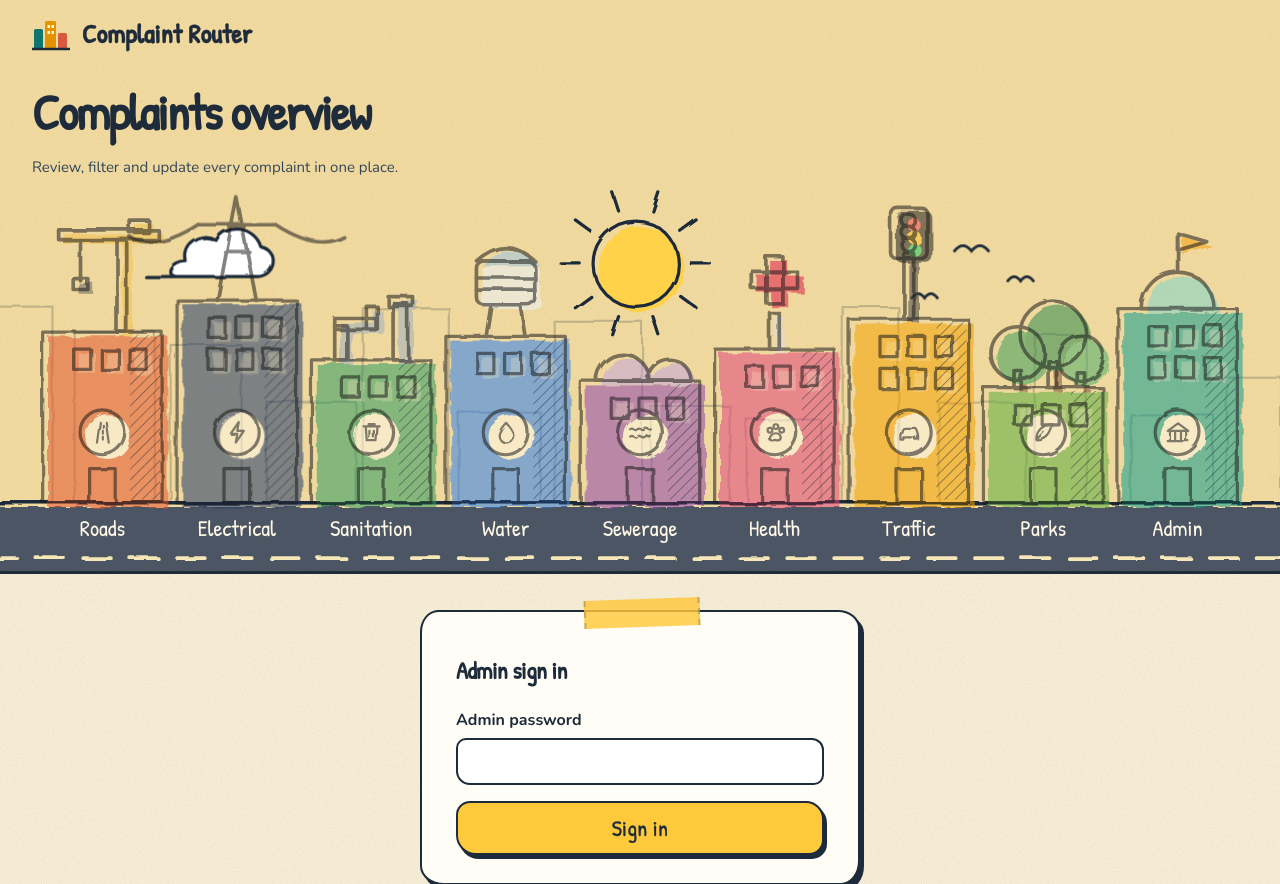
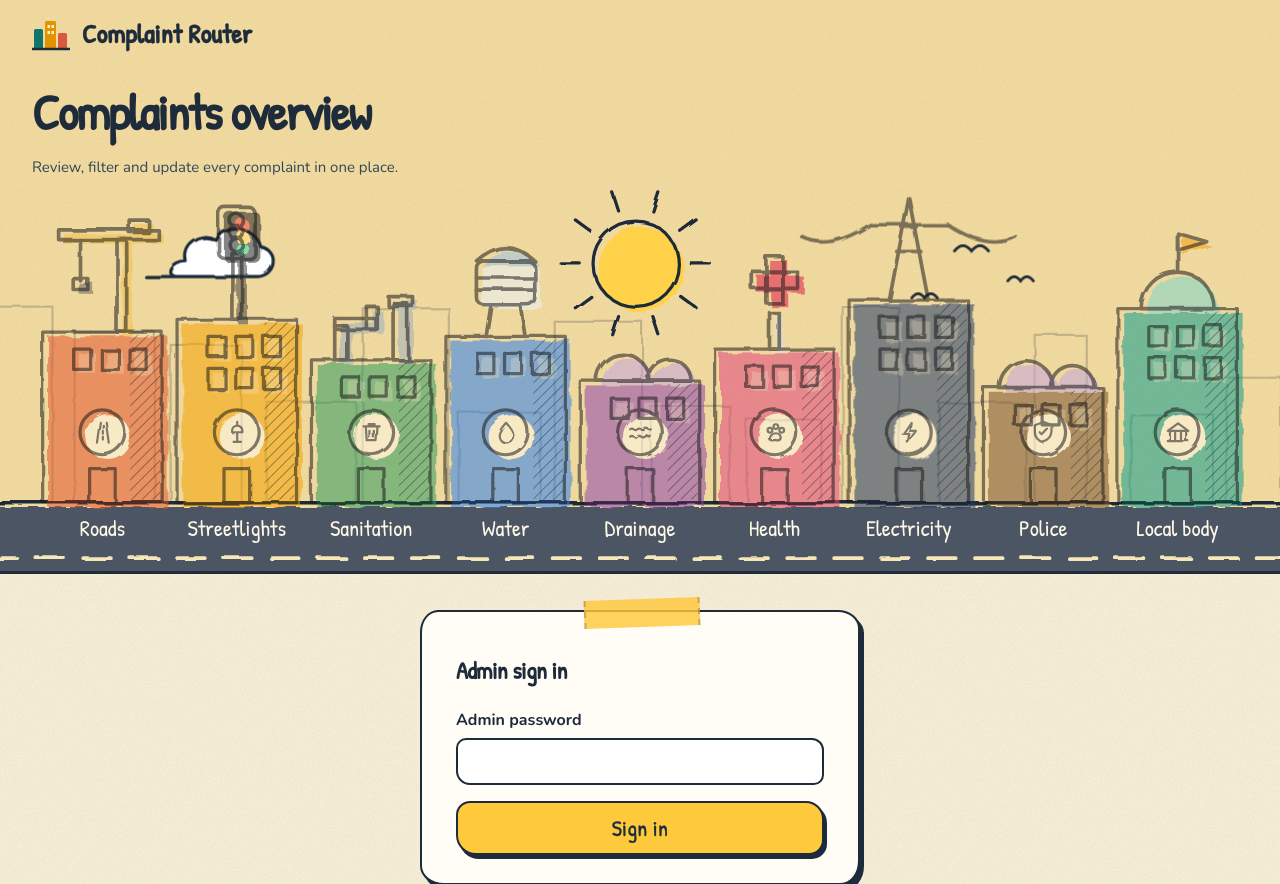
Before and after one commit to nightshade97676-alt/complaint-router, a FastAPI app: page /admin in a window 1280 px wide. Shown: the top 884 px of the page. Run offline with FastAPI, Linux system fonts and the light colour scheme.

Commit message:
Update admin.html

```diff
--- a/templates/admin.html
+++ b/templates/admin.html
@@ -109,15 +109,15 @@
   const INK = "#1D2B3A";
   // ds = the department names (from the server) that this building stands for
   const B = [
-    {ds: ["Roads & Infrastructure"],                                           s: "Roads",      c: "#E4572E", h: 160, roof: "crane",  ic: "road"},
-    {ds: ["Electrical Department"],                                            s: "Electrical", c: "#243B6B", h: 190, roof: "pylon",  ic: "bolt"},
-    {ds: ["Sanitation Department", "Sanitation / Drainage Department"],        s: "Sanitation", c: "#2E9B5E", h: 134, roof: "pipes",  ic: "trash"},
-    {ds: ["Water Supply Department"],                                          s: "Water",      c: "#2F80ED", h: 156, roof: "tank",   ic: "drop"},
-    {ds: ["Sewerage Department"],                                              s: "Sewerage",   c: "#8E44AD", h: 114, roof: "tanks",  ic: "waves"},
-    {ds: ["Animal Welfare / Municipal Health"],                                s: "Health",     c: "#E0457B", h: 144, roof: "cross",  ic: "paw"},
-    {ds: ["Traffic Police / Transport Department"],                            s: "Traffic",    c: "#F5A300", h: 172, roof: "signal", ic: "car"},
-    {ds: ["Parks & Horticulture"],                                             s: "Parks",      c: "#5BAE3E", h: 108, roof: "trees",  ic: "leaf"},
-    {ds: ["Local Administration / Police", "Local Administration"],            s: "Admin",      c: "#0F9D8F", h: 182, roof: "dome",   ic: "hall"},
+    {ds: ["Local Body - Roads", "CCMC Engineering - Roads", "Roads & Infrastructure"],                    s: "Roads",        c: "#E4572E", h: 160, roof: "crane",  ic: "road"},
+    {ds: ["Local Body - Streetlights", "CCMC Engineering - Streetlights"],                                s: "Streetlights", c: "#F5A300", h: 172, roof: "signal", ic: "lamp"},
+    {ds: ["Local Body - Sanitation", "CCMC Public Health - Solid Waste", "Sanitation Department"],        s: "Sanitation",   c: "#2E9B5E", h: 134, roof: "pipes",  ic: "trash"},
+    {ds: ["Local Body - Water Supply", "CCMC Engineering - Water Supply", "Water Supply Department"],     s: "Water",        c: "#2F80ED", h: 156, roof: "tank",   ic: "drop"},
+    {ds: ["Local Body - Drainage", "CCMC Engineering - Drainage (UGD)", "Sanitation / Drainage Department", "Sewerage Department"], s: "Drainage", c: "#8E44AD", h: 114, roof: "tanks", ic: "waves"},
+    {ds: ["Local Body - Public Health", "CCMC Public Health", "Animal Welfare / Municipal Health"],        s: "Health",       c: "#E0457B", h: 144, roof: "cross",  ic: "paw"},
+    {ds: ["TNPDCL (Electricity)", "Electrical Department", "CCMC Engineering - Streetlights (old)"],      s: "Electricity",  c: "#243B6B", h: 190, roof: "pylon",  ic: "bolt"},
+    {ds: ["Tamil Nadu Police - Traffic", "Tamil Nadu Police", "Coimbatore City Police - Traffic", "Coimbatore City Police", "Traffic Police / Transport Department", "Local Administration / Police"], s: "Police", c: "#7A5230", h: 108, roof: "tanks", ic: "shield"},
+    {ds: ["Local Body - General", "CCMC Grievance Cell", "Parks & Horticulture", "Local Administration"],   s: "Local body",   c: "#0F9D8F", h: 182, roof: "dome",   ic: "hall"},
   ];
   const ICON = {
     road: '<path d="M5 16L7 2M13 16L11 2M9 4v2M9 8v2M9 12v2"/>',
@@ -128,6 +128,8 @@
     leaf: '<path d="M4 14C4 8 8 4 15 3.5 14.5 10.5 10.5 14.5 4.5 14.5M4 14l5-5"/>',
     paw: '<circle cx="5" cy="7" r="1.6"/><circle cx="9" cy="4.5" r="1.6"/><circle cx="13" cy="7" r="1.6"/><path d="M9 9c-2.5 0-4 2-4 3.6 0 1.4 1.2 1.9 2.3 1.9.7 0 1.2-.3 1.7-.3s1 .3 1.7.3c1.1 0 2.3-.5 2.3-1.9C13 11 11.5 9 9 9z"/>',
     car: '<path d="M3 11l1.2-4A1.5 1.5 0 015.6 6h6.8a1.5 1.5 0 011.4 1L15 11v3h-2v-1.5H5V14H3v-3z"/>',
+    lamp: '<path d="M9 2v2.5M5.5 8a3.5 3.5 0 017 0v1h-7zM9 9v6.5M6.5 15.5h5"/>',
+    shield: '<path d="M9 2l6 2.2v4.6c0 3.6-2.5 6.1-6 7.2-3.5-1.1-6-3.6-6-7.2V4.2L9 2z"/><path d="M6.3 9l2 2 3.6-3.8"/>',
     hall: '<path d="M2 15h14M3.5 15V8M7 15V8M11 15V8M14.5 15V8M2 8l7-5 7 5z"/>',
   };
   const rnd = (i) => { const x = Math.sin(i * 127.1 + 311.7) * 43758.5453; return x - Math.floor(x); };
@@ -283,7 +285,7 @@
     svg = document.getElementById("city");
     if (!svg) return;
     svg.setAttribute("viewBox", `0 0 ${W} ${H}`);
-    svg.setAttribute("preserveAspectRatio", "xMidYMax slice");
+    svg.setAttribute("preserveAspectRatio", "xMidYMax meet");
     svg.setAttribute("role", "img");
     svg.setAttribute("aria-label", "A city where each building is a department");
     svg.innerHTML = markup();
@@ -318,15 +320,14 @@ const ICONS = {
 };
 function deptIcon(name){
   const n = name.toLowerCase();
+  if (n.includes("sanit") || n.includes("solid")) return ICONS.trash;
   if (n.includes("road")) return ICONS.road;
   if (n.includes("water")) return ICONS.drop;
-  if (n.includes("sewer")) return ICONS.waves;
-  if (n.includes("drain")) return ICONS.grid;
-  if (n.includes("sanit")) return ICONS.trash;
-  if (n.includes("electr")) return ICONS.bolt;
+  if (n.includes("drain") || n.includes("sewer")) return ICONS.waves;
+  if (n.includes("tnpdcl") || n.includes("electr") || n.includes("streetlight")) return ICONS.bolt;
+  if (n.includes("police") || n.includes("traffic")) return ICONS.shield;
+  if (n.includes("public health") || n.includes("animal")) return ICONS.paw;
   if (n.includes("park")) return ICONS.leaf;
-  if (n.includes("animal")) return ICONS.paw;
-  if (n.includes("traffic")) return ICONS.car;
   return ICONS.shield;
 }
 const svgIcon = (p, c = "#7A1F3D", s = 15) => `<svg width="${s}" height="${s}" viewBox="0 0 18 18" fill="none" stroke="${c}" stroke-width="1.7" stroke-linecap="round" stroke-linejoin="round" aria-hidden="true">${p}</svg>`;
```
